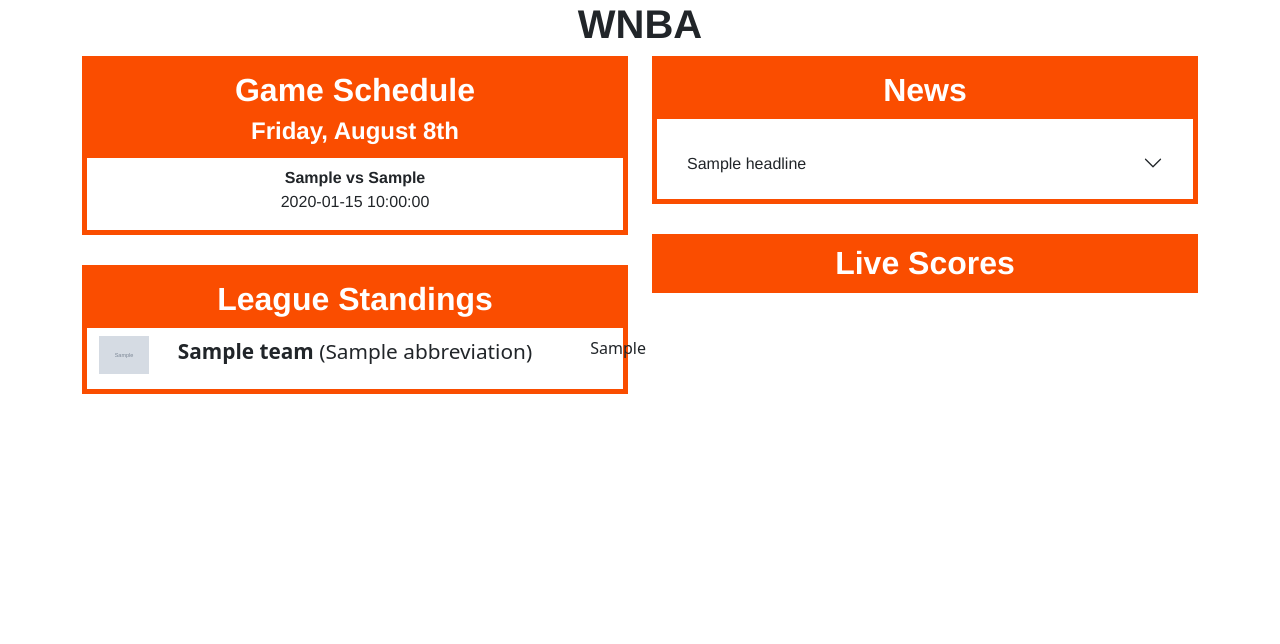
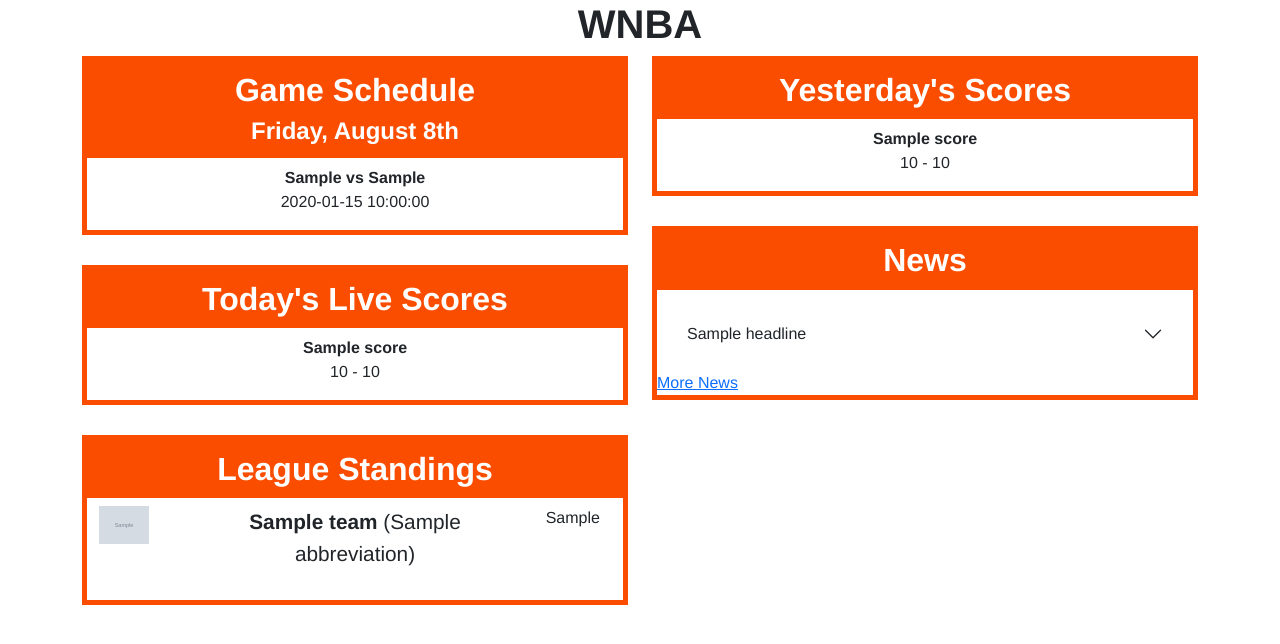
Before and after one commit to gnemzek/sports-hub, a Flask app: template templates/wnba-home.html in a window 1280 px wide. Shown: the part 143-787 px from the top of the page. Run offline with Flask 3, Linux system fonts and the light colour scheme; the template is opened without the code that fills it: most values are stand-ins (such as "Sample title", 1, 10 or a date in 2020); grey boxes marked "Sample" are stand-in pictures; some web fonts are replaced.

Commit message:
Changed some layout stuff, added Yesterdays scores, added a News page with more news

```diff
--- a/main.py
+++ b/main.py
@@ -5,7 +5,7 @@
 from datetime import datetime, timezone, date
 from zoneinfo import ZoneInfo
 from helpers import date_handling
-from helpersWNBA import get_league_standings, get_league_news
+from helpersWNBA import get_league_standings, get_league_news, get_live_scores, get_yesterdays_scores
 
 load_dotenv()
 api_key = os.getenv("SPORTS_API_KEY")
@@ -47,6 +47,7 @@
         if todays_id in data:
             processed_games = []
             todays_games = data[todays_id]
+            todays_games_ids = []
             for game in todays_games:
                 home_team = None
                 away_team = None
@@ -70,14 +71,21 @@
                         "readable_date": readable_date,
                         "readable_time": readable_game_time
                     })
+                    todays_games_ids.append(game["id"])
 
-
+        yesterdays_scores = get_yesterdays_scores()
+        live_scores = get_live_scores()
         standings_data = get_league_standings()
-        news = get_league_news()
-        return render_template('wnba-home.html', raw_data=data, games=processed_games, teams=standings_data, news=news)
+        news = get_league_news(5)
+        return render_template('wnba-home.html', raw_data=data, games=processed_games, teams=standings_data, news=news, live_scores=live_scores, yesterdays_scores=yesterdays_scores)
     else:
         return f"API Error: {response.status_code}"
 
+@app.route('/wnba/news')
+def wnba_news():
+    news = get_league_news(30)
+
+    return render_template('wnba-news.html', news=news)
 
 @app.route('/pwhl')
 def pwhl_home():
--- a/static/styles.css
+++ b/static/styles.css
@@ -147,6 +147,19 @@
     font-weight: bold;
 }
 
+/* Scores */
+
+.todays-live-scores {
+    border: 5px solid #fa4d00;
+    margin-bottom: 30px;
+    text-align: center;
+}
+
+.game-name {
+    font-weight: bold;
+}
+
+
 /* PWHL Page */
 .game-schedule-wrapper,
 .all-teams-wrapper {
--- a/templates/pwhl-home.html
+++ b/templates/pwhl-home.html
@@ -7,6 +7,9 @@
   <script src="https://cdn.jsdelivr.net/npm/bootstrap@5.3.7/dist/js/bootstrap.bundle.min.js"
     integrity="sha384-ndDqU0Gzau9qJ1lfW4pNLlhNTkCfHzAVBReH9diLvGRem5+R9g2FzA8ZGN954O5Q"
     crossorigin="anonymous"></script>
+  <link rel="stylesheet" href="https://use.typekit.net/aqd8lcf.css">
+  <link rel="shortcut icon" href="https://www.thepwhl.com/favicon-32x32.png">
+  <link href="https://fonts.googleapis.com/css?family=Roboto:400,500,700|Roboto+Condensed" rel="stylesheet">
   <link rel="stylesheet" href="{{ url_for('static', filename='styles.css') }}">
   <meta name="viewport" content="width=device-width,initial-scale=1.0">
   <title>Sports Hub</title>
@@ -31,7 +34,7 @@
           <div class="row team-wrapper">
             <div class="team-details col-12"> <img src="{{ team.logo }}" alt="{{ team.name }} Logo"
                 class="team-logo img-fluid"> <br>
-              <span class="team-name">{{ team.name }}</span>
+             <p> <span class="team-name">{{ team.name }}</span> </p>
             </div>
           </div>
           {% endfor %}
--- a/templates/wnba-home.html
+++ b/templates/wnba-home.html
@@ -7,6 +7,9 @@
   <script src="https://cdn.jsdelivr.net/npm/bootstrap@5.3.7/dist/js/bootstrap.bundle.min.js"
     integrity="sha384-ndDqU0Gzau9qJ1lfW4pNLlhNTkCfHzAVBReH9diLvGRem5+R9g2FzA8ZGN954O5Q"
     crossorigin="anonymous"></script>
+  <link rel="stylesheet" href="https://use.typekit.net/aqd8lcf.css">
+  <link rel="shortcut icon" href="https://stats.wnba.com/favicon.png">
+  <link href="https://fonts.googleapis.com/css?family=Roboto:400,500,700|Roboto+Condensed" rel="stylesheet">
   <link rel="stylesheet" href="{{ url_for('static', filename='styles.css') }}">
   <meta name="viewport" content="width=device-width,initial-scale=1.0">
   <title>Sports Hub</title>
@@ -33,21 +36,34 @@
           {% endfor %}
         </div>
 
+         <div class="todays-live-scores">
+          <h2>Today's Live Scores</h2>
+          {% for score in live_scores %}
+          <div class="score-wrapper">
+           <p> <span class="game-name">{{ score.name }}</span>
+            <br>
+            <span class="game-score">{{ score.away_score }} - {{ score.home_score }}</span> </p>
+          </div>
+          {% endfor %}
+        </div>
+
+
+
         <div class="league-standings">
           <h2>League Standings</h2>
 
           {% for team in teams %}
           <div class="row team-wrapper">
-            <div class="team-logo col-1">
+            <div class="team-logo col-2">
 
               <img src="{{ team.logo }}" alt="{{ team.name }} Logo" class="team-logo img-fluid">
 
             </div>
-            <div class="team-details col-10">
-              <span class="team-name">{{ team.name }}</span> ({{ team.abbreviation }})
+            <div class="team-details col-8">
+             <p> <span class="team-name">{{ team.name }}</span> ({{ team.abbreviation }}) </p>
             </div>
-            <div class="team-conf col-1">
-              {{ team.games_behind }}
+            <div class="team-conf col-2">
+              <p>{{ team.games_behind }} </p>
             </div>
 
           </div>
@@ -58,6 +74,18 @@
       </div>
 
       <div class="col-md-6 col-12">
+        <div class="todays-live-scores">
+          <h2>Yesterday's Scores</h2>
+          {% for score in yesterdays_scores %}
+          <div class="score-wrapper">
+           <p> <span class="game-name">{{ score.name }} </span>
+            <br>
+            {{ score.away_score }} - {{ score.home_score }} </p>
+          </div>
+
+          {% endfor %}
+        </div>
+
         <div class="todays-news">
           <h2>News</h2>
           <div class="accordion" id="news-wrapper">
@@ -89,12 +117,12 @@
             </div>
             {% endfor %}
           </div>
+          <a href="{{ url_for('wnba_news') }}">More News</a>
         </div>
 
-        <div class="todays-live-scores">
-          <h2>Live Scores</h2>
 
-        </div>
+
+
 
       </div>
 
```
Also changed, not shown: helpersWNBA.py (+89 -3 lines), templates/wnba-news.html (added, +58 -0 lines).
